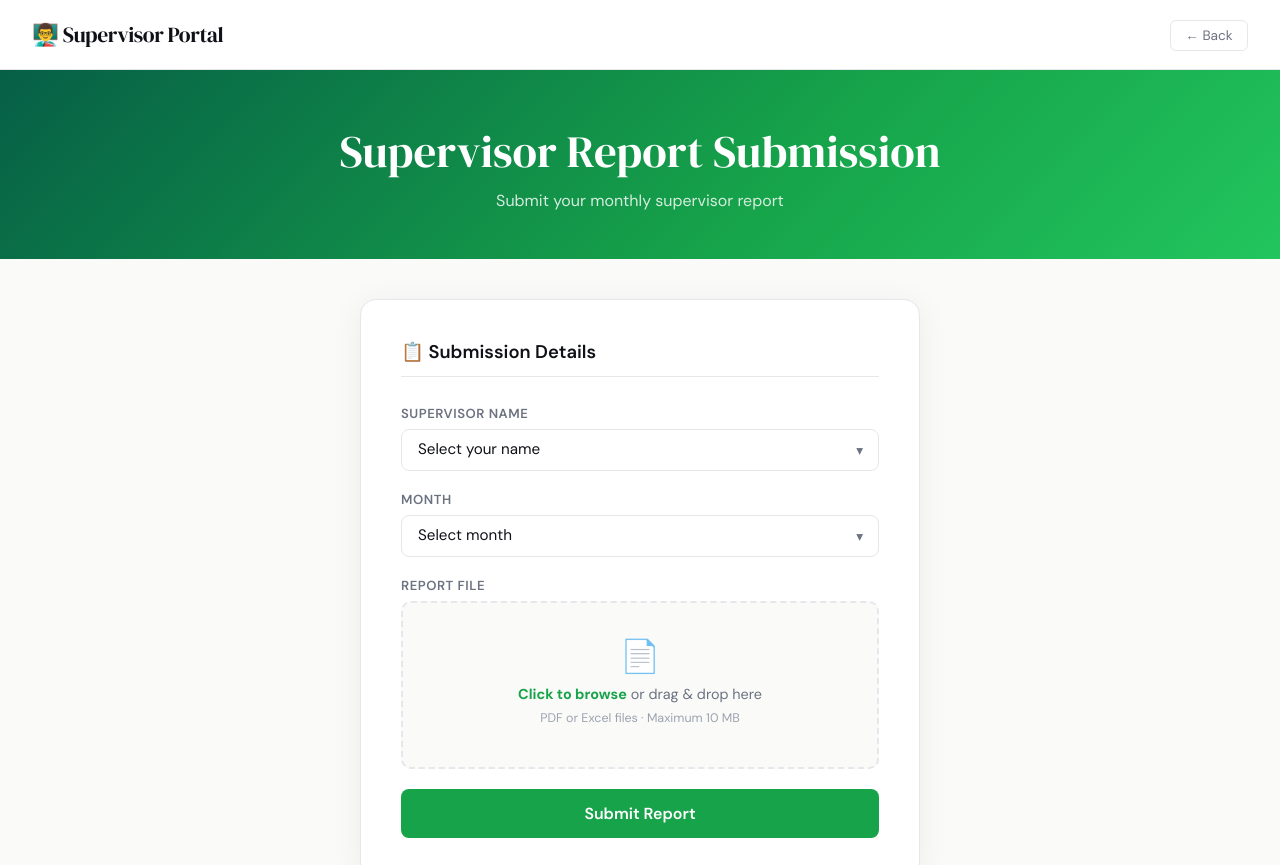
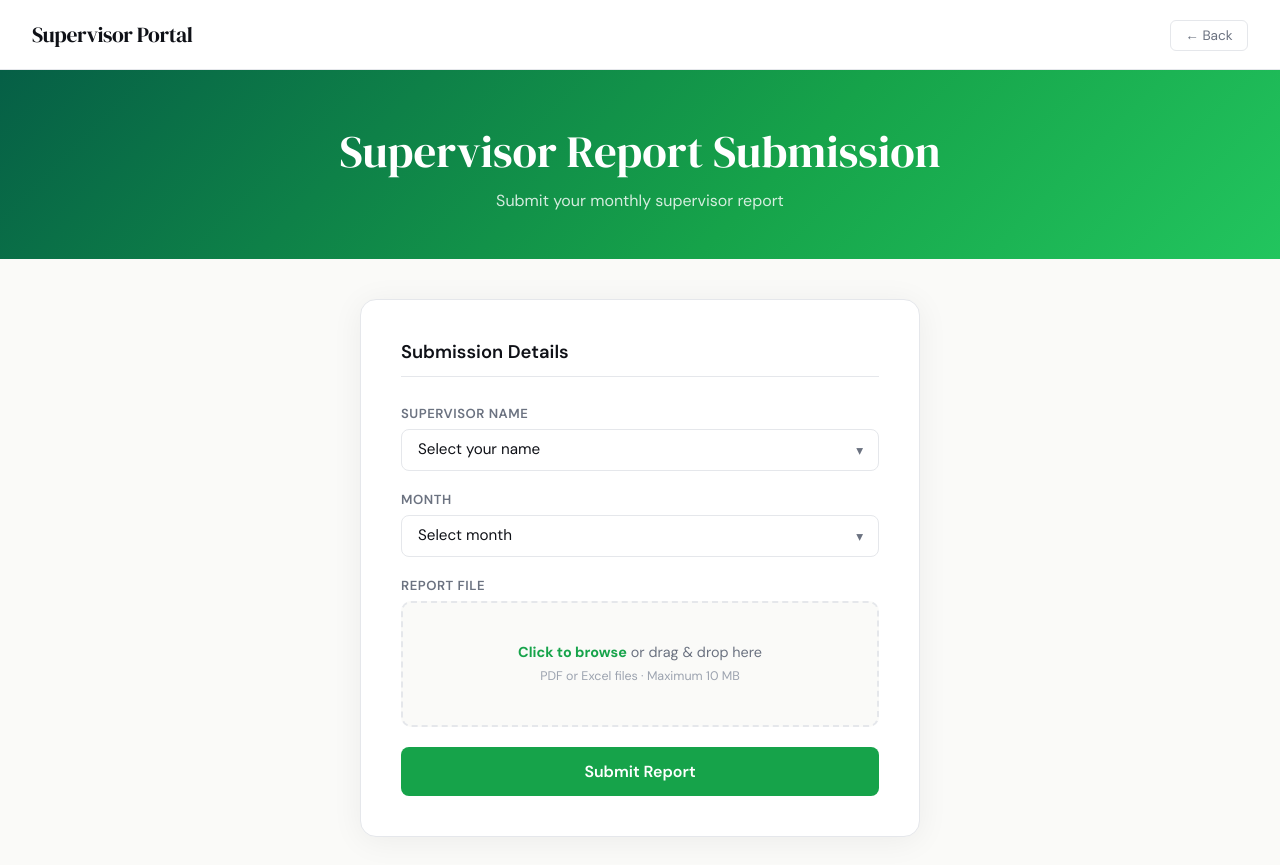
Before and after one commit to HappyAxelo/tairi_reports, a plain HTML site: page Project_Members.html in a window 1280 px wide. Shown: the top 865 px of the page. Drawn offline with Linux system fonts and the light colour scheme.

Commit message:
Update Project_Members.html

```diff
--- a/Project_Members.html
+++ b/Project_Members.html
@@ -81,7 +81,7 @@
 <body>
 
 <header>
-  <div class="logo">👨‍🏫 <span>Supervisor Portal</span></div>
+  <div class="logo"><span>Supervisor Portal</span></div>
   <nav><a href="index.html">← Back</a></nav>
 </header>
 
@@ -93,7 +93,7 @@
 <main>
   <div class="card">
     <div class="success" id="success">
-      <div class="s-ico">✅</div>
+      <div class="s-ico"></div>
       <h2>Report Submitted!</h2>
       <p>Your monthly report has been received successfully.</p>
       <div class="rec" id="rec"></div>
@@ -101,7 +101,7 @@
     </div>
 
     <div id="formWrap">
-      <div class="card-title">📋 Submission Details</div>
+      <div class="card-title">Submission Details</div>
       <div class="alert alert-err" id="errBox"></div>
 
       <form id="form" novalidate>
@@ -145,7 +145,7 @@
           <label>Report File</label>
           <div class="drop" id="drop">
             <input type="file" id="pdf" accept=".pdf,.xlsx,.xls,application/pdf,application/vnd.openxmlformats-officedocument.spreadsheetml.sheet,application/vnd.ms-excel"/>
-            <div class="drop-ico">📄</div>
+            <div class="drop-ico"></div>
             <p><strong>Click to browse</strong> or drag &amp; drop here</p>
             <div class="hint">PDF or Excel files · Maximum 10 MB</div>
             <div class="picked-name" id="pickedName"></div>
```
